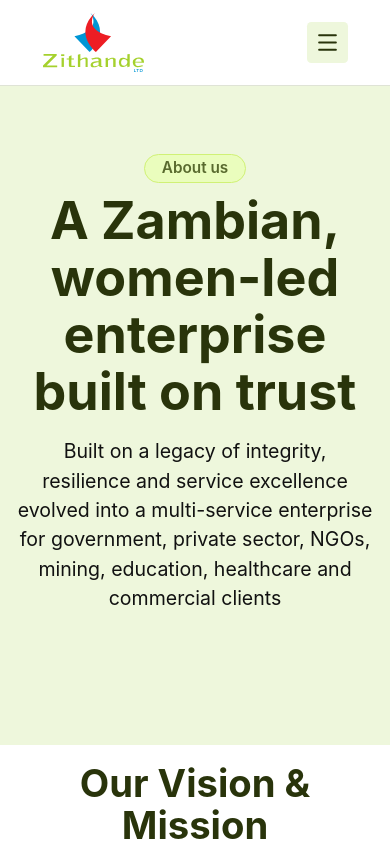
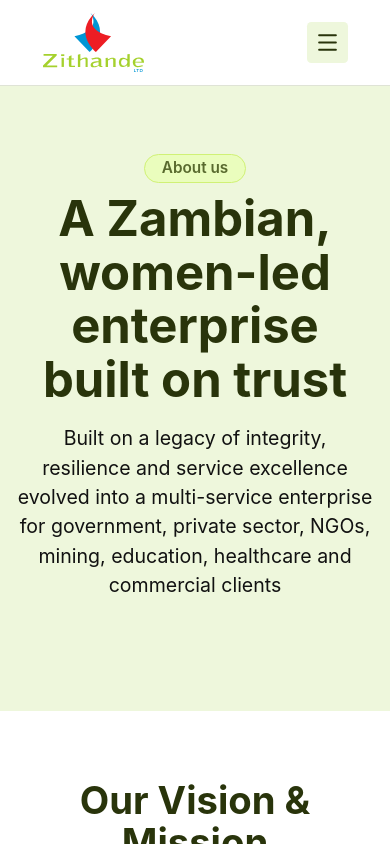
Before and after one commit to mweene/zithande, a React (Vite) app: page /about in a window 390 px wide. Shown: the top 844 px of the page. Built offline with nearby package versions, Linux system fonts and the light colour scheme.

Commit message:
implement self closing of divisions cards

```diff
--- a/src/App.css
+++ b/src/App.css
@@ -347,7 +347,7 @@ nav .menu button {
 
 @media screen and (max-width: 1200px) {
     h1 {
-        font-size: 52px;
+        font-size: 49px;
     }
 
     .about-page .vision {
--- a/src/pages/About.jsx
+++ b/src/pages/About.jsx
@@ -49,8 +49,8 @@ export default function About() {
             <p className="md:w-[55ch] mt-4">Built on a legacy of integrity, resilience and service excellence evolved into a multi-service enterprise for government, private sector, NGOs, mining, education, healthcare and commercial clients</p>
         </div>
 
-        <div className="vision md:flex gap-8 mt-15 bg-white p-4 md:p-20 md:px-28">
-            <h2>Our Vision & Mission</h2>
+        <div className="vision md:flex gap-8 mt-10 bg-white p-4 md:p-20 md:px-28">
+            <h2 className="pt-12 pb-6">Our Vision & Mission</h2>
             <div className="columns text-left [&_.text]:p-8 [&_.text]:rounded-xl grid gap-4 [&_span]:font-black md:[&_.text]:w-160">
                 <div className="text bg-[#c1f063] border-2">
                     <h3 className="mb-2">Vision</h3>
@@ -86,10 +86,10 @@ export default function About() {
             <h2>Our Leadership</h2>
             <p className="md:w-[55ch] mt-4">Zithande Limited is committed to responsible governance, and continues to strengthen its board advisory structure, compliance framework and reporting standards.</p>
 
-              <div className="cards mt-8 mx-15 grid gap-8 md:w-4xl">
+              <div className="cards mt-8 md:mx-15 grid gap-8 md:w-4xl">
                 {leadership.map(leader => (
                     <div key={leader.id} className="card border border-[#e2e4df] grid rounded-2xl md:h-100 bg-[#f2f3f1]">
-                        <div className="image bg-white m-2 rounded-xl">
+                        <div className="image bg-white m-2 rounded-xl h-80 md:h-auto">
                         </div>
                         <div className="content px-4 py-8 grid">
                             <p className="bio">{leader.bio}</p>
@@ -124,7 +124,7 @@ export default function About() {
         <div className="partnership bg-white grid place-content-center place-items-center py-16">
             <h2 className="md:w-[23ch] mb-8 px-4">Discuss a partnership with our leadership team</h2>
               <Link to="/contact">
-                <Button styles="w-fit font-[500] bg-[#c1f063]! flex hover:bg-[#29340b]!">
+                <Button styles="w-fit font-[500] bg-[#c1f063]! flex">
                     Contact Zithande
                     <ChevronRight />
                 </Button>
--- a/src/pages/Contact.jsx
+++ b/src/pages/Contact.jsx
@@ -3,7 +3,7 @@ import { MapPin, Phone, Mail, CircleStar, ChevronDown } from "lucide-react";
 export default function Contact() {
   return (
     <section className="contact">
-        <div className="hero-text text-center grid place-items-center py-16">
+        <div className="hero-text text-center grid place-items-center py-16 px-4">
             <p className="tagline">Contact</p>
             <h1 className="md:w-[20ch]">Reach our procurement team directly</h1>
             <p className="md:w-[55ch] mt-4">Send your requirements and we'll respond with a quote or a call, whichever moves things faster</p>
--- a/src/pages/Services.jsx
+++ b/src/pages/Services.jsx
@@ -44,7 +44,7 @@ export default function Services() {
     ];
 
     const handleActiveDivision = (id) => {
-        setActiveDivision(id);
+        (id === activeDivision) ? setActiveDivision(null) : setActiveDivision(id)
     }
 
   return (
```
